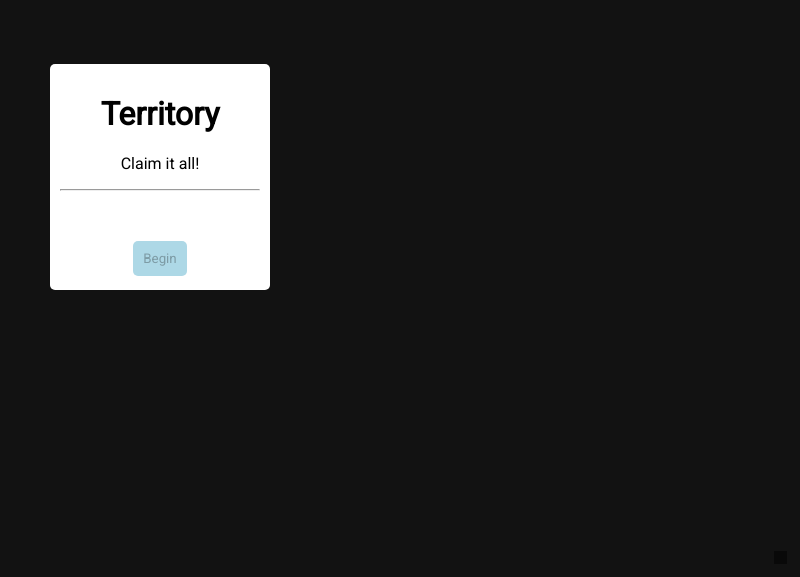
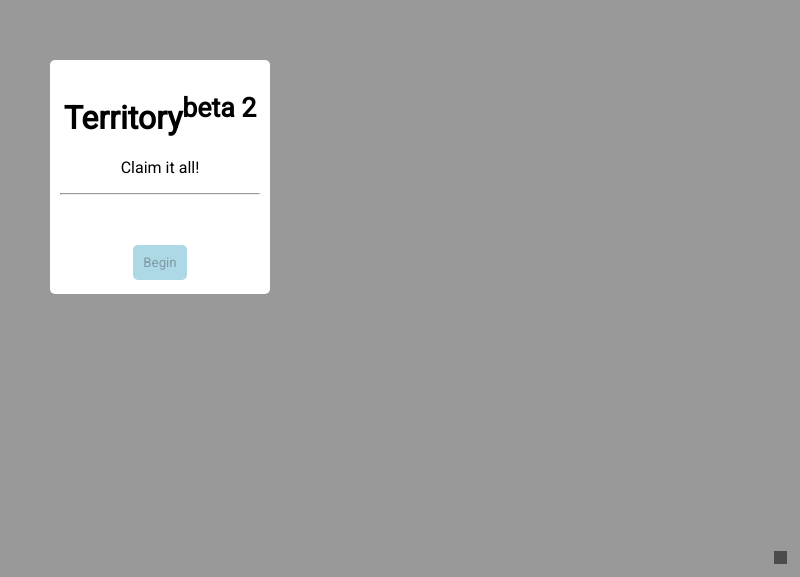
Before and after one commit to DatOneLefty/territory.cf-socket, a website: page static/index.html in a window 1280 px wide. Shown: the part 223-800 px from the top of the page, without its empty margins (480-1280 px from the left). Drawn offline with Linux system fonts and the light colour scheme; files that its build step writes are made by us from their sources; no server answers; files whose address does not match are found by name.

Commit message:
98 precent working yey

```diff
--- a/static/index.html
+++ b/static/index.html
@@ -12,7 +12,7 @@
     <div class="inner" id='mediaplay'>
 <center>
 	<div class='infob'>
-      <h1>Territory</h1>
+      <h1>Territory<sup>beta 2</sup></h1>
       <p>Claim it all!</p>
 	</div>
 	<hr>
@@ -24,97 +24,8 @@
   </div>
 </div>
 	<canvas id='game'>Sorry, your browser does not support Territory (try using chrome)</canvas>
-<div class='overlay' id='fps'>
+<div class='overlay' id='overlay'>
 </div>
 
 </body>
-<script>
-
-var c = document.getElementById('game'),
-canvas = c.getContext('2d');
-c.width = window.innerWidth;
-c.height = window.innerHeight;
-canvas.beginPath();
-canvas.rect(0, 0, window.innerWidth, window.innerHeight);
-canvas.fillStyle = "#1e1e1e";
-canvas.fill();
-
-	width = window.innerWidth;
-	height = window.innerHeight;
-	console.log(width);
-	console.log(height);
-	document.getElementById("game").innerHTML = "";
-	blocksx = Math.round(width / 40 - 1);
-	blocksy = Math.round(height / 40);
-
-	var tw = 0;
-	var th = 0;
-
-			canvas.beginPath();
-			canvas.rect(0, 0, 40, 40);
-			canvas.fillStyle = "purple";
-			canvas.fill();
-
-	for (var i = 0; i < blocksy; i++) {
-		for (var b = 0; b <= blocksx; b++) {
-			canvas.beginPath();
-			canvas.rect(tw, th, tw + 40, th + 40);
-			canvas.fillStyle = "#1e1e1e";
-			canvas.fill();
-			tw = tw + 40;
-		}
-	}
-
-
-
-
-function setCookie(cname, cvalue, exdays) {
-    var d = new Date();
-    d.setTime(d.getTime() + (exdays*24*60*60*1000));
-    var expires = "expires="+ d.toUTCString();
-    document.cookie = cname + "=" + cvalue + ";" + expires + ";path=/";
-}
-
-
-function getCookie(cname) {
-    var name = cname + "=";
-    var decodedCookie = decodeURIComponent(document.cookie);
-    var ca = decodedCookie.split(';');
-    for(var i = 0; i <ca.length; i++) {
-        var c = ca[i];
-        while (c.charAt(0) == ' ') {
-            c = c.substring(1);
-        }
-        if (c.indexOf(name) == 0) {
-            return c.substring(name.length, c.length);
-        }
-    }
-    return "";
-}
-
-
-  var socket = io();
-
-if (getCookie("id") == "") {
-socket.emit("new-user", "help");
-} else {
-socket.emit("new-join", getCookie("id"));
-}
-var x, y, color;
-    socket.on('info', function(msg){
-	var inf = msg.split(",");
-	document.getElementById("game-pos").innerHTML = "<b>Position: </b>" + inf[0] + ", " + inf[1];
-	document.getElementById("game-button").style.backgroundColor = inf[2];
-	document.getElementById("Button").disabled = false;
-	x = inf[0];
-	y = inf[1];
-	color = inf[2];
-    });
-
-
-    socket.on('new-info', function(msg){
-	alert("Success! your uuid is " + msg);
-	setCookie("id", msg, 365 * 5);
-    });
-
-</script>
+<script src='external/territory.js'></script>
--- a/static/territory.js
+++ b/static/territory.js
@@ -16,7 +16,7 @@
 	width = window.innerWidth;
 	height = window.innerHeight;
 	document.getElementById("game").innerHTML = "";
-	blocksx = Math.round(width / 40 - 1);
+	blocksx = Math.round(width / 40);
 	blocksy = Math.round(height / 40);
 
 	var tw = 0;
@@ -114,6 +114,7 @@
 		}
 	}
 
+
 }
 
 socket.on('new-claim', function(msg){
@@ -145,7 +146,7 @@
 		piece = element[0].split("x");
 	    draw(piece[0], piece[1], element[1]);
 	});
-
+draw(x, y, "#757575");
 }
 function update() {
 	var t1 = new Date();
```
Also changed, not shown: index.js (+23 -2 lines), 1 other file.
